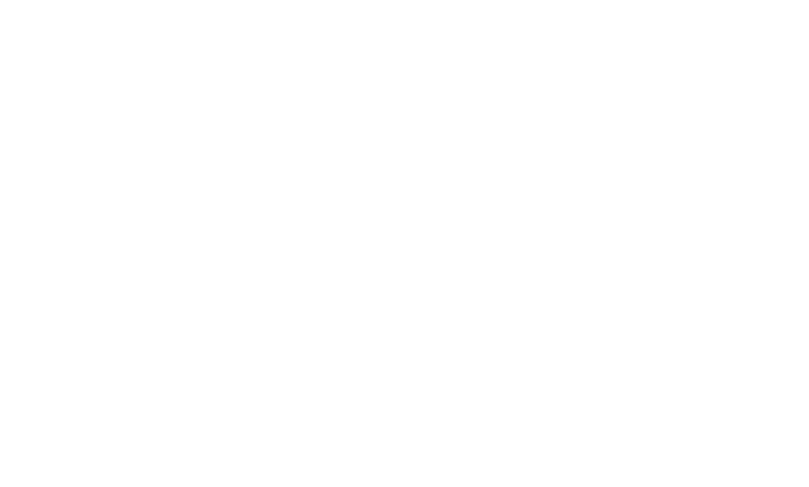
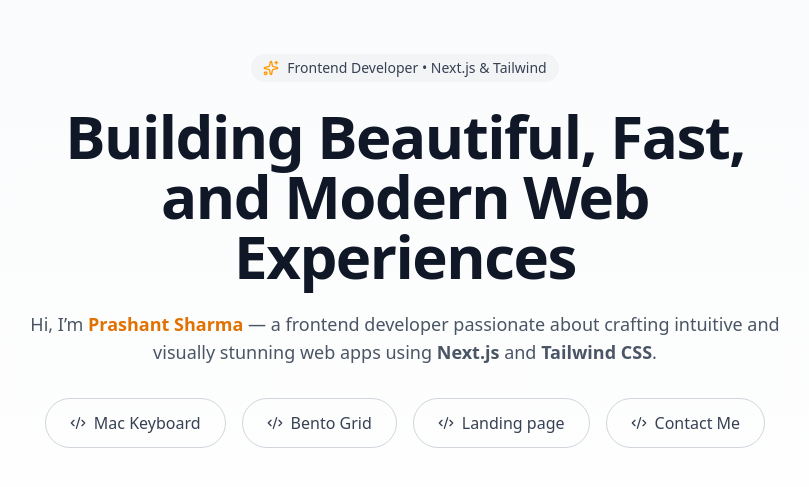
Before and after one commit to prashxant/Shik-SHak, a Next.js app: page / in a window 1280 px wide. Shown: the part 149-636 px from the top of the page, without its empty margins (235-1044 px from the left). Built offline with nearby package versions, Linux system fonts and the light colour scheme.

Commit message:
under construction

```diff
--- a/app/component/keyboard.tsx
+++ b/app/component/keyboard.tsx
@@ -1,6 +1,6 @@
 'use client'
 import { keys } from "@/lib/keys";
-import { motion } from "framer-motion";
+
 
 
 
--- a/app/masonary/page.tsx
+++ b/app/masonary/page.tsx
@@ -1,106 +1,106 @@
-// import { cn } from "@/lib/utils";
-// import Image from "next/image";
-// import Link from "next/link";
+import { cn } from "@/lib/utils";
+import Image from "next/image";
+import Link from "next/link";
 
-// export default function Home() {
-//   const columns = [
-//     [
-//       { href: "", src: "/images/1.jpg", alt: "Posthog", className: "lg:rounded-tl-[calc(24px-4px)]" },
-//       { href: "", src: "/images/2.jpg", alt: "Something" },
-//       { href: "", src: "/images/3.jpg", alt: "Something" },
-//       { href: "", src: "/images/4.jpg", alt: "Something" },
-//       { href: "", src: "/images/5.jpg", alt: "Something" },
-//       { href: "", src: "/images/6.jpg", alt: "Something" },
-//     ],
-//     [
-//       { href: "", src: "/images/7.jpg", alt: "Posthog" },
-//       { href: "", src: "/images/8.jpg", alt: "Something" },
-//       { href: "", src: "/images/9.jpg", alt: "Something" },
-//       { href: "", src: "/images/10.jpg", alt: "Something" },
-//       { href: "", src: "/images/11.jpg", alt: "Something" },
-//       { href: "", src: "/images/12.jpg", alt: "Something" },
-//     ],
-//     [
-//       { href: "", src: "/images/13.jpg", alt: "Posthog" },
-//       { href: "", src: "/images/14.jpg", alt: "Posthog" },
-//       { href: "", src: "/images/15.jpg", alt: "Posthog" },
-//       { href: "", src: "/images/16.jpg", alt: "Posthog" },
-//       { href: "", src: "/images/17.jpg", alt: "Posthog" },
-//       { href: "", src: "/images/19.jpg", alt: "Something" },
+export default function Home() {
+  const columns = [
+    [
+      { href: "", src: "/images/1.jpg", alt: "Posthog", className: "lg:rounded-tl-[calc(24px-4px)]" },
+      { href: "", src: "/images/2.jpg", alt: "Something" },
+      { href: "", src: "/images/3.jpg", alt: "Something" },
+      { href: "", src: "/images/4.jpg", alt: "Something" },
+      { href: "", src: "/images/5.jpg", alt: "Something" },
+      { href: "", src: "/images/6.jpg", alt: "Something" },
+    ],
+    [
+      { href: "", src: "/images/7.jpg", alt: "Posthog" },
+      { href: "", src: "/images/8.jpg", alt: "Something" },
+      { href: "", src: "/images/9.jpg", alt: "Something" },
+      { href: "", src: "/images/10.jpg", alt: "Something" },
+      { href: "", src: "/images/11.jpg", alt: "Something" },
+      { href: "", src: "/images/12.jpg", alt: "Something" },
+    ],
+    [
+      { href: "", src: "/images/13.jpg", alt: "Posthog" },
+      { href: "", src: "/images/14.jpg", alt: "Posthog" },
+      { href: "", src: "/images/15.jpg", alt: "Posthog" },
+      { href: "", src: "/images/16.jpg", alt: "Posthog" },
+      { href: "", src: "/images/17.jpg", alt: "Posthog" },
+      { href: "", src: "/images/19.jpg", alt: "Something" },
 
-//     ],
-//     [
-//       { href: "", src: "/images/18.jpg", alt: "Posthog", className: "lg:rounded-tr-[calc(24px-4px)]" },
-//       { href: "", src: "/images/19.jpg", alt: "Something" },
-//       { href: "", src: "/images/20.jpg", alt: "Something" },
-//       { href: "", src: "/images/21.jpg", alt: "Something" },
-//       { href: "", src: "/images/22.jpg", alt: "Something" },
+    ],
+    [
+      { href: "", src: "/images/18.jpg", alt: "Posthog", className: "lg:rounded-tr-[calc(24px-4px)]" },
+      { href: "", src: "/images/19.jpg", alt: "Something" },
+      { href: "", src: "/images/20.jpg", alt: "Something" },
+      { href: "", src: "/images/21.jpg", alt: "Something" },
+      { href: "", src: "/images/22.jpg", alt: "Something" },
 
-//     ],
-//   ];
+    ],
+  ];
 
-//   return (
-//     <div className="h-screen w-full max-w-4xl mx-auto pt-20 pb-10 px-4 md:px-8">
-//       <Header />
-//       <div className="grid grid-cols-1 md:grid-cols-2 lg:grid-cols-4 gap-2 my-10 p-1 mask-b-from-80% rounded-3xl">
-//         {columns.map((cards, colIndex) => (
-//           <Column  key={colIndex}>
-//             {cards.map((card, i) => (
-//               <Card key={i} {...card} />
-//             ))}
-//           </Column>
-//         ))}
-//       </div>
-//     </div>
-//   );
-// }
+  return (
+    <div className="h-screen w-full max-w-4xl mx-auto pt-20 pb-10 px-4 md:px-8">
+      <Header />
+      <div className="grid grid-cols-1 md:grid-cols-2 lg:grid-cols-4 gap-2 my-10 p-1 mask-b-from-80% rounded-3xl">
+        {columns.map((cards, colIndex) => (
+          <Column  key={colIndex}>
+            {cards.map((card, i) => (
+              <Card key={i} {...card} />
+            ))}
+          </Column>
+        ))}
+      </div>
+    </div>
+  );
+}
 
-// const Card = ({
-//   src,
-//   alt,
-//   className = "",
-//   href = "",
-// }: {
-//   src: string;
-//   alt: string;
-//   className?: string;
-//   href?: string;
-// }) => {
-//   return (
-//     <Link
-//       href={href || "#"}
-//       target="_blank"
-//       className={cn("relative group rounded-md block overflow-hidden", className)}
-//     >
-//       <Image
-//         src={src}
-//         alt={alt}
-//         height={500}
-//         width={500}
-//         className="w-full object-cover transition-transform duration-300 group-hover:scale-105"
-//       />
-//       {href && (
-//         <p className="absolute inset-0 flex justify-center items-center text-white text-sm font-medium opacity-0 group-hover:opacity-100 transition-all duration-200 bg-black/40">
-//           {href.replace("https://", "") || "View"}
-//         </p>
-//       )}
-//     </Link>
-//   );
-// };
+const Card = ({
+  src,
+  alt,
+  className = "",
+  href = "",
+}: {
+  src: string;
+  alt: string;
+  className?: string;
+  href?: string;
+}) => {
+  return (
+    <Link
+      href={href || "#"}
+      target="_blank"
+      className={cn("relative group rounded-md block overflow-hidden", className)}
+    >
+      <Image
+        src={src}
+        alt={alt}
+        height={500}
+        width={500}
+        className="w-full object-cover transition-transform duration-300 group-hover:scale-105"
+      />
+      {href && (
+        <p className="absolute inset-0 flex justify-center items-center text-white text-sm font-medium opacity-0 group-hover:opacity-100 transition-all duration-200 bg-black/40">
+          {href.replace("https://", "") || "View"}
+        </p>
+      )}
+    </Link>
+  );
+};
 
-// const Column = ({ children }: { children: React.ReactNode }) => (
-//   <div className="flex flex-col gap-2">{children}</div>
-// );
+const Column = ({ children }: { children: React.ReactNode }) => (
+  <div className="flex flex-col gap-2">{children}</div>
+);
 
-// const Header = () => (
-//   <>
-//     <h1 className="text-4xl font-bold tracking-tighter text-neutral-700">
-//       Bento grids are cool, you should try it sometimes.
-//     </h1>
-//     <p className="text-base text-neutral-500 max-w-xl mt-4">
-//       Discover innovative solutions that transform the way you work and create.
-//       Our cutting-edge tools are designed to empower your creativity and boost
-//       your productivity like never before.
-//     </p>
-//   </>
-// );
+const Header = () => (
+  <>
+    <h1 className="text-4xl font-bold tracking-tighter text-neutral-700">
+      Bento grids are cool, you should try it sometimes.
+    </h1>
+    <p className="text-base text-neutral-500 max-w-xl mt-4">
+      Discover innovative solutions that transform the way you work and create.
+      Our cutting-edge tools are designed to empower your creativity and boost
+      your productivity like never before.
+    </p>
+  </>
+);
--- a/app/page.tsx
+++ b/app/page.tsx
@@ -1,44 +1,73 @@
+"use client";
 
+import { ArrowRight, Code2, Sparkles } from "lucide-react";
+import Link from "next/link";
+import { motion } from "framer-motion";
 
-export default function Home() {
+export default function  Hero ()  {
   return (
-  <div>
-    </div>
+    <section className="flex min-h-screen flex-col items-center justify-center bg-gradient-to-b from-gray-50 to-white px-6 py-24 text-center dark:from-gray-950 dark:to-gray-900">
+      <motion.div
+        initial={{ opacity: 0, y: 20 }}
+        animate={{ opacity: 1, y: 0 }}
+        transition={{ duration: 0.6 }}
+        className="max-w-3xl"
+      >
+        {/* Small badge */}
+        <div className="mb-6 inline-flex items-center gap-2 rounded-full bg-gray-100 px-3 py-1 text-sm font-medium text-gray-700 dark:bg-gray-800 dark:text-gray-300">
+          <Sparkles className="h-4 w-4 text-amber-500" />
+          <span>Frontend Developer • Next.js & Tailwind</span>
+        </div>
+
+        {/* Main heading */}
+        <h1 className="text-4xl font-bold tracking-tight text-gray-900 sm:text-6xl dark:text-white">
+          Building Beautiful, Fast, and Modern Web Experiences
+        </h1>
+
+        {/* Subtitle */}
+        <p className="mt-6 text-lg text-gray-600 dark:text-gray-400">
+          Hi, I’m{" "}
+          <span className="font-semibold text-amber-600 dark:text-amber-400">
+            Prashant Sharma
+          </span>{" "}
+          — a frontend developer passionate about crafting intuitive and
+          visually stunning web apps using{" "}
+          <span className="font-semibold">Next.js</span> and{" "}
+          <span className="font-semibold">Tailwind CSS</span>.
+        </p>
+
+        {/* Buttons */}
+        <div className="mt-8 flex justify-center gap-4">
+          <Link
+            href="/kybr"
+            className="inline-flex items-center gap-2 rounded-full border border-gray-300 px-6 py-3 font-medium text-gray-700 transition hover:bg-gray-100 dark:border-gray-700 dark:text-gray-300 dark:hover:bg-gray-800"
+          >
+            <Code2 className="h-4 w-4" />
+            Mac Keyboard
+          </Link>{" "}
+          <Link
+            href="/masonary"
+            className="inline-flex items-center gap-2 rounded-full border border-gray-300 px-6 py-3 font-medium text-gray-700 transition hover:bg-gray-100 dark:border-gray-700 dark:text-gray-300 dark:hover:bg-gray-800"
+          >
+            <Code2 className="h-4 w-4" />
+          Bento Grid
+          </Link>{" "}
+          <Link
+            href="/finta"
+            className="inline-flex items-center gap-2 rounded-full border border-gray-300 px-6 py-3 font-medium text-gray-700 transition hover:bg-gray-100 dark:border-gray-700 dark:text-gray-300 dark:hover:bg-gray-800"
+          >
+            <Code2 className="h-4 w-4" />
+            Landing page
+          </Link>
+          <Link
+            href="/contact"
+            className="inline-flex items-center gap-2 rounded-full border border-gray-300 px-6 py-3 font-medium text-gray-700 transition hover:bg-gray-100 dark:border-gray-700 dark:text-gray-300 dark:hover:bg-gray-800"
+          >
+            <Code2 className="h-4 w-4" />
+            Contact Me
+          </Link>
+        </div>
+      </motion.div>
+    </section>
   );
-}
-
-
-
-
-
-
-
-
-
-
-
-
-
-
-
-
-
-
-
-
-
-
-
-
-
-
-
-
-
-
-//  <div className="h-screen w-full  flex  flex-col justify-center items-center mx-auto pt-20 pb-10 bg-blue-300">
-//       <h1>Creating Web designing</h1>
-//       <Link href="./masonary">
-//       <button className="px-4 py-2 mt-5 bg-blue-600 text-white rounded-lg hover:bg-blue-700">Masonary Grid </button>
-//       </Link>
-//     </div>
+};
--- a/package.json
+++ b/package.json
@@ -11,6 +11,7 @@
   "dependencies": {
     "clsx": "^2.1.1",
     "framer-motion": "^12.23.24",
+    "lucide-react": "^0.553.0",
     "motion": "^12.23.24",
     "next": "15.4.4",
     "react": "19.1.0",
```
Also changed, not shown: 1 other file (tests, documents, lock files or other folders).
